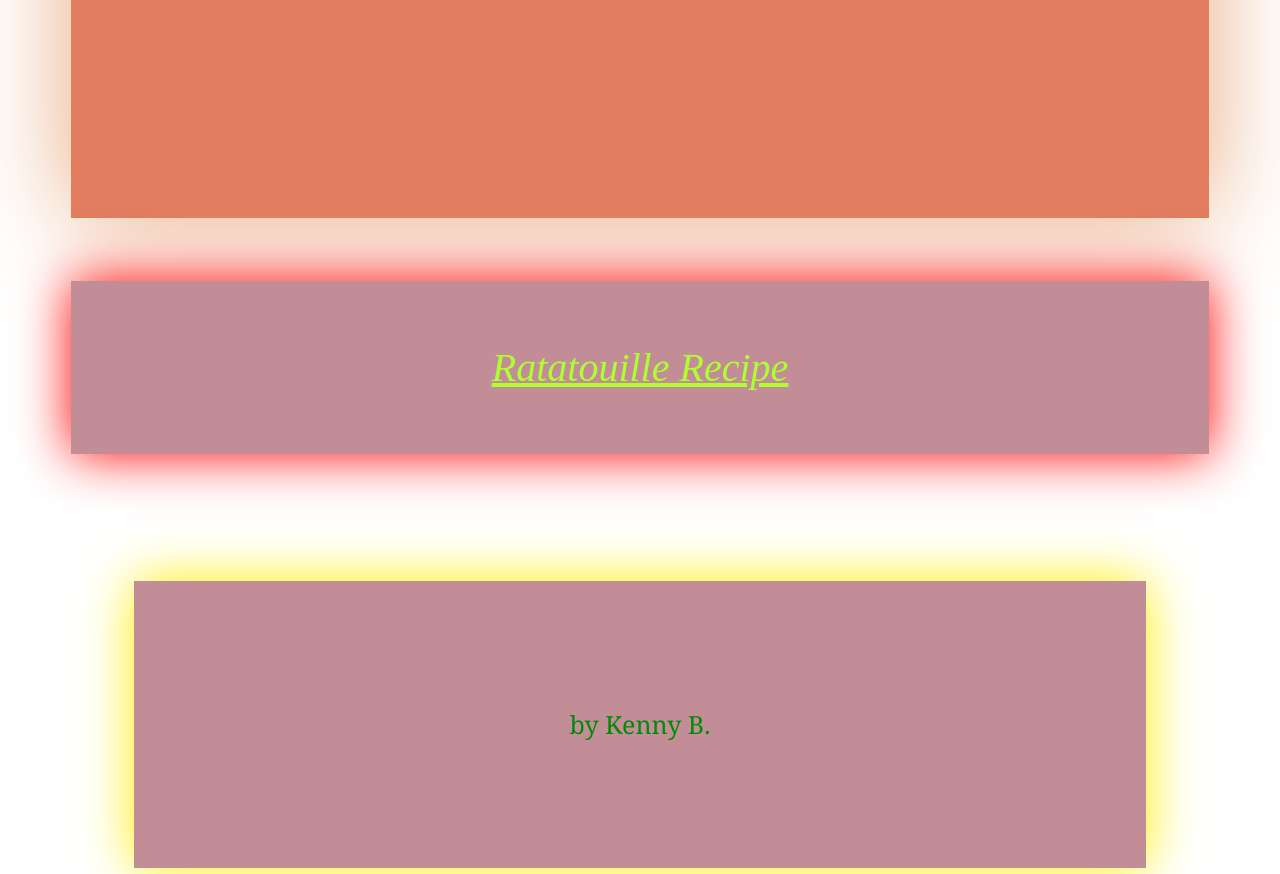
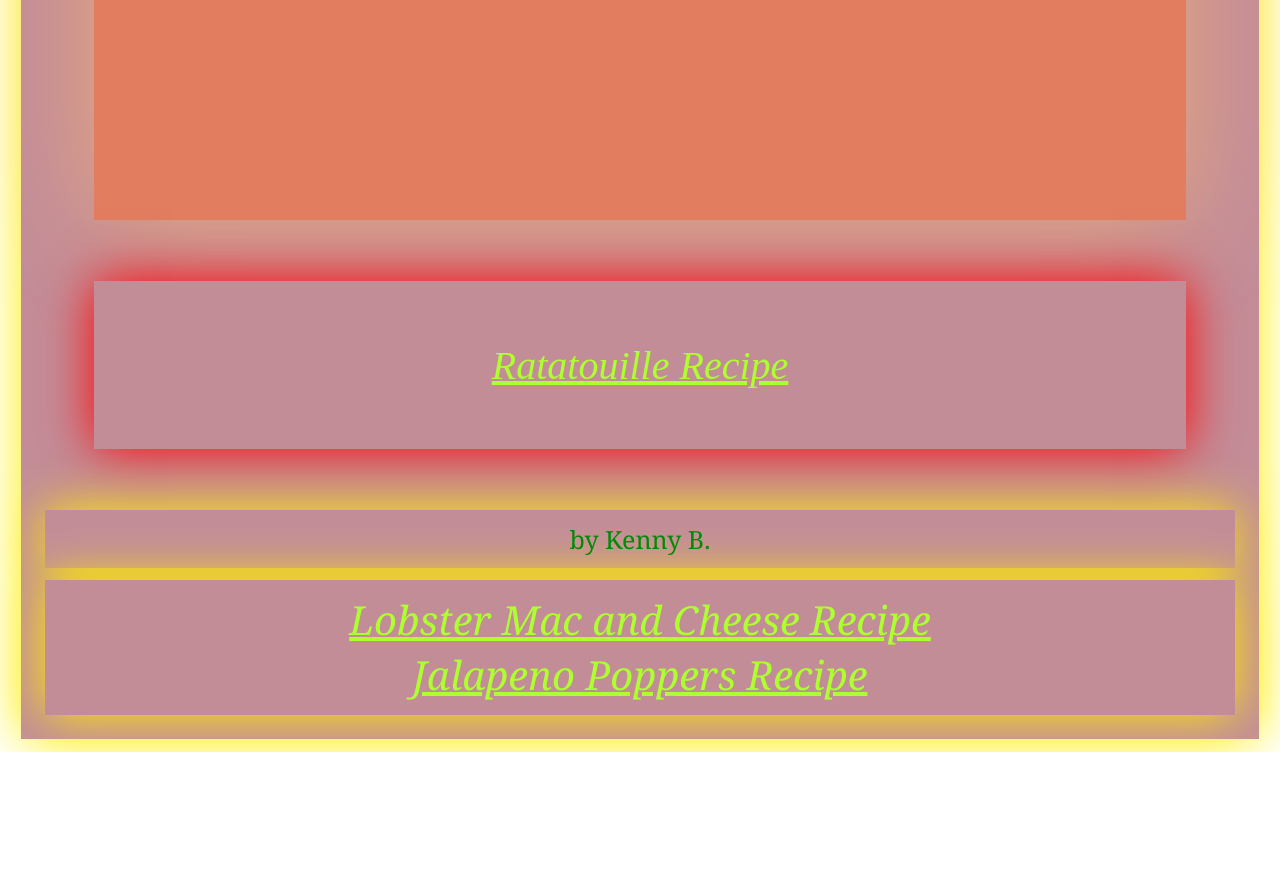
Before and after one commit to KJB4/odin-recipes2, a plain HTML site: page index.html in a window 1280 px wide. Shown: the part 426-1300 px from the top of the page. After the commit the page ends 1178 px from the top, so only its background shows below. Drawn offline with Linux system fonts and the light colour scheme.

Commit message:
border on index page

```diff
--- a/index.html
+++ b/index.html
@@ -7,6 +7,7 @@
     <title>Kenny's Favorite Food Recipes</title>
     <link rel="stylesheet" href="styles.css" type="text/css"/>
 </head>
+<div class="name">
 <body>
     <h1>Favorite Food Recipes</h1>
 
@@ -24,6 +25,6 @@
         <a href="./recipes/poppers.html">Jalapeno Poppers Recipe</a>
         </div>
     </div>
-
+</div>
 </body>
 </html>
--- a/styles.css
+++ b/styles.css
@@ -53,8 +53,8 @@ ol {
 .name {
     background-color: #C38D98;
     font-size: 25px;
-    padding: 10%;
-    margin: 10%;
+    padding: 1%;
+    margin: 1%;
     font-family: Georgia, Times, 'Times New Roman', serif;
     text-align: center;
     box-shadow: 0 0 50px 0 rgb(255, 238, 0);
```
